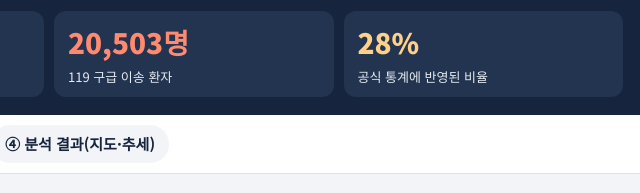
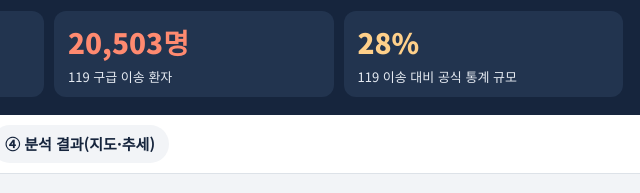
Before and after one commit to best5218o-ux/bicycle-injury-blindspot, a plain HTML site: page docs/index.html in a window 1280 px wide. Shown: the part 132-325 px from the top of the page, 591-1231 px from the left. Drawn offline with nearby package versions, Linux system fonts and the light colour scheme.

Commit message:
핵심 지표 문구 정정: 28%는 119 이송 대비 공식 통계 규모
Co-Authored-By: Claude Opus 5.5 <noreply@anthropic.com>
Claude-Session: https://claude.ai/code/session_01RoVgVYPwnzY2HEpBdj6sD5

```diff
--- a/docs/index.html
+++ b/docs/index.html
@@ -91,7 +91,7 @@ footer{background:var(--navy);color:#C9D3E0;padding:18px 0;font-size:13px}footer
     <div class="kpi k1"><b id="kPub"></b><span>공식 통계 부상자(가해자 기준)</span></div>
     <div class="kpi k2"><b id="kAll"></b><span>경찰 집계 전체(가해+피해)</span></div>
     <div class="kpi k3"><b id="k119"></b><span>119 구급 이송 환자</span></div>
-    <div class="kpi k4"><b id="kShare"></b><span>공식 통계에 반영된 비율</span></div>
+    <div class="kpi k4"><b id="kShare"></b><span>119 이송 대비 공식 통계 규모</span></div>
   </div>
 </div></header>
 <div class="tabs"><div class="wrap">
```
